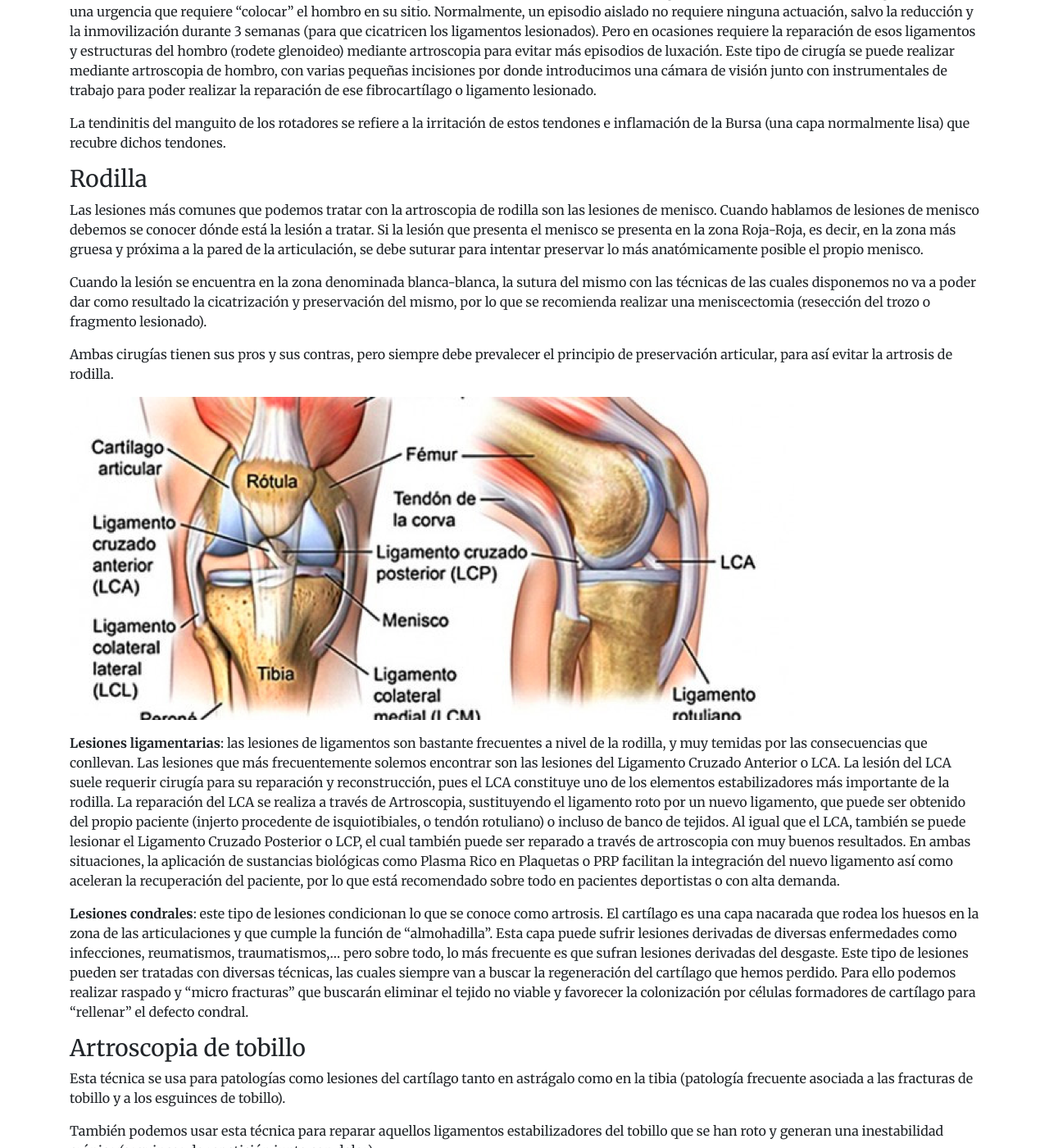
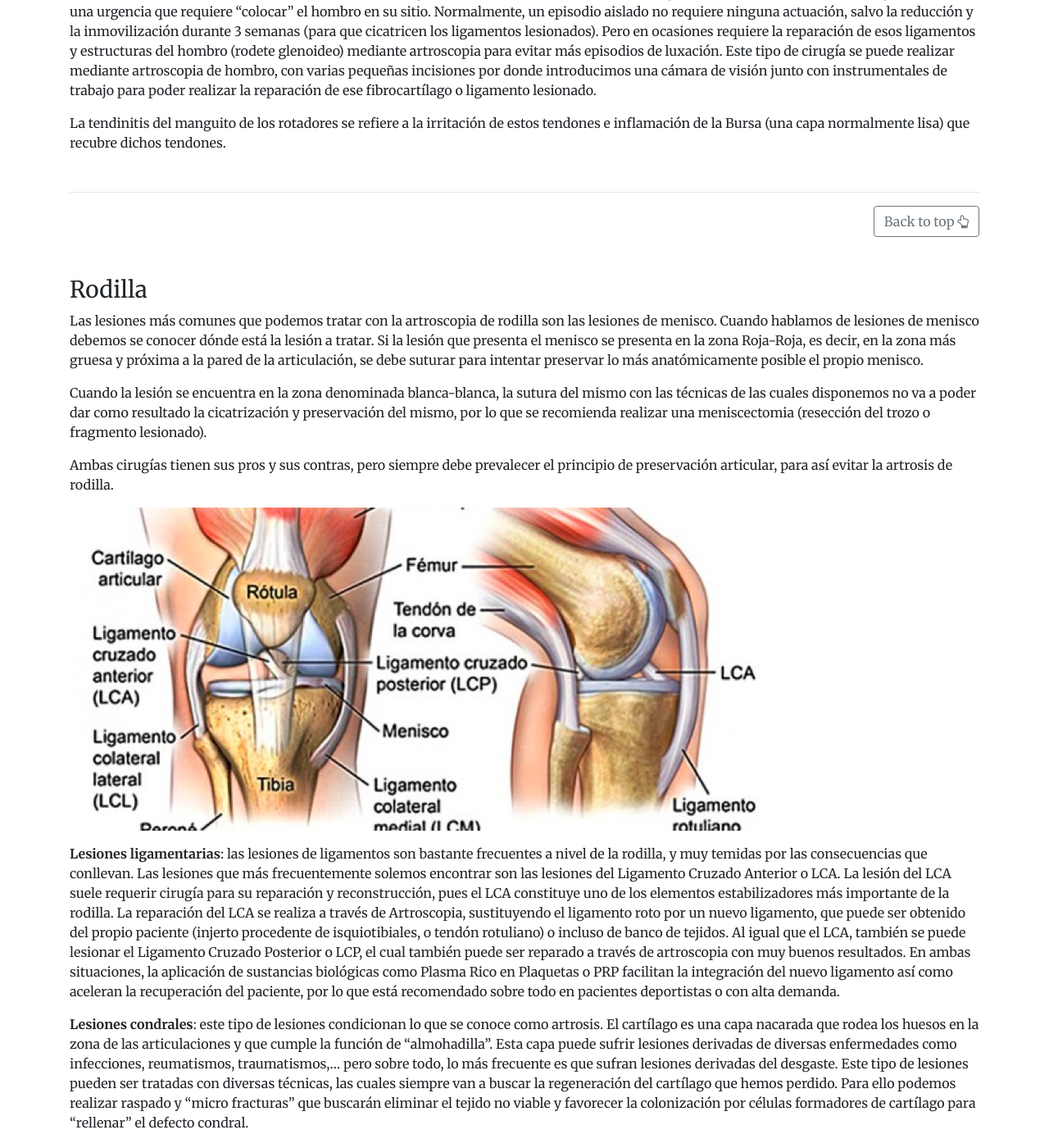
Before and after one commit to isaacrowntree/sammyorozcoartroscopia.com, a Jekyll site: the page built from artroscopia.md, in a window 1280 px wide and 1400 px high, scrolled down 1692 px. Shown: the whole window at 82% size. Built offline with Jekyll 4.4.1, drawn with Linux system fonts in a browser that asks for light colours; some of the changed text lies outside the part shown.

Commit message:
added in-page nav to artroscopia

```diff
--- a/_layouts/artroscopia.html
+++ b/_layouts/artroscopia.html
@@ -6,7 +6,7 @@
     </div>
 
     <section class="container page-content">
-      <h1 class="mb-5">{{ page.title }}</h1>
+      <h1 class="mb-5"id="artroscopia">{{ page.title }}</h1>
 
       {{ content }}
 
@@ -42,15 +42,15 @@
         {% if page.type == 'arthroscopy' %}
           <h3 id="{{ page.name }}">{{ page.title }}</h3>
           {{ page.content | markdownify }}
+          <div class="text-right my-5">
+            <hr />
+            <button type="button" class="btn btn-outline-secondary">
+              <a href="#artroscopia">Back to top <i class="fa fa-hand-o-up" aria-hidden="true"></i></a>
+            </button>
+          </div>
         {% endif %}
       {% endfor %}
 
-      <div class="text-right my-5">
-        <hr />
-        <button type="button" class="btn btn-outline-secondary">
-          <a href="#top">Back to top <i class="fa fa-hand-o-up" aria-hidden="true"></i></a>
-        </button>
-      </div>
     </section>
 
 {% include footer-scripts.html %}
```
